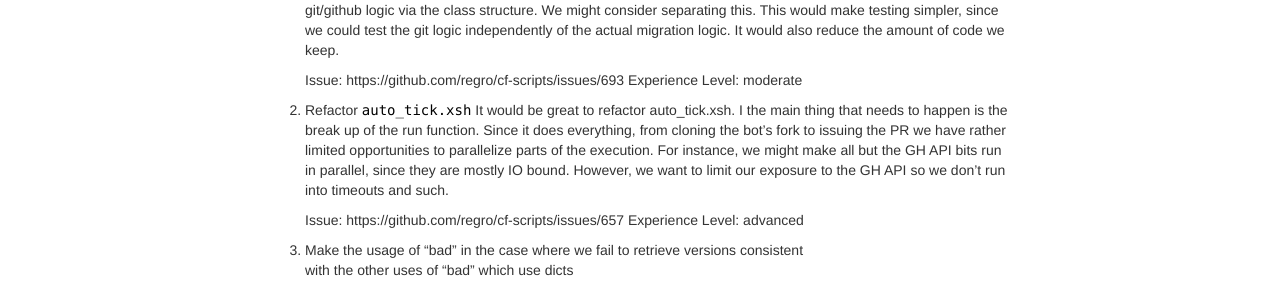
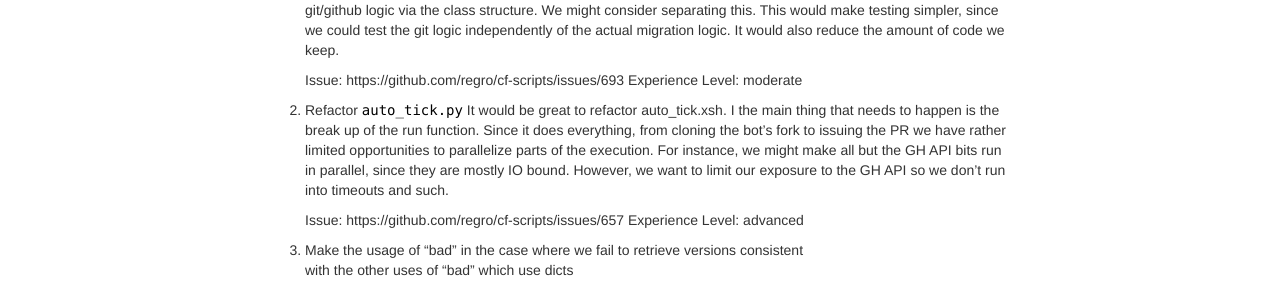
Before and after one commit to conda-forge/blog, a Jekyll site: the page built from _posts/2020-02-04-GSoC.md, in a window 1280 px wide. Shown: the part 328-620 px from the top of the page. Built offline with Jekyll 4.4.1, drawn with Linux system fonts in a browser that asks for light colours.

Commit message:
Update _posts/2020-02-04-GSoC.md
Co-Authored-By: Christopher J. Wright <cjwright4242gh@gmail.com>

```diff
--- a/_posts/2020-02-04-GSoC.md
+++ b/_posts/2020-02-04-GSoC.md
@@ -16,7 +16,7 @@ Here are some ideas towards that goal:
    Issue: https://github.com/regro/cf-scripts/issues/693
    Experience Level: moderate
 
-2. Refactor `auto_tick.xsh`
+2. Refactor `auto_tick.py`
    It would be great to refactor auto_tick.xsh. I the main thing that needs to happen is the break up of the run function. Since it does everything, from cloning the bot's fork to issuing the PR we have rather limited opportunities to parallelize parts of the execution. For instance, we might make all but the GH API bits run in parallel, since they are mostly IO bound. However, we want to limit our exposure to the GH API so we don't run into timeouts and such.
 
    Issue: https://github.com/regro/cf-scripts/issues/657
```
